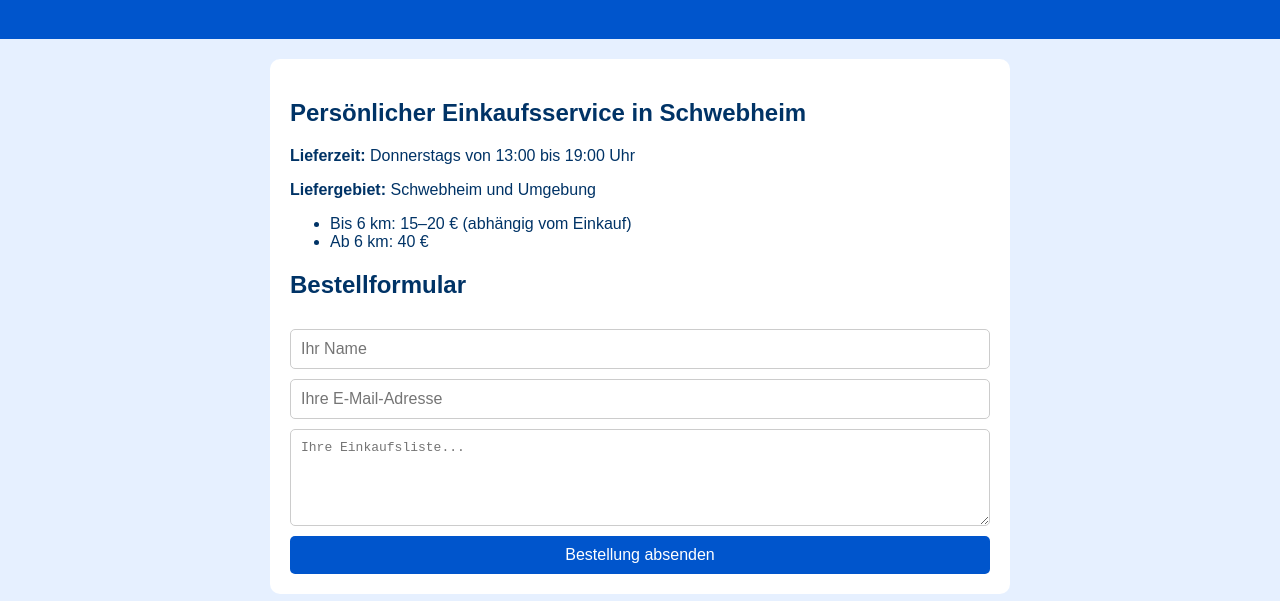
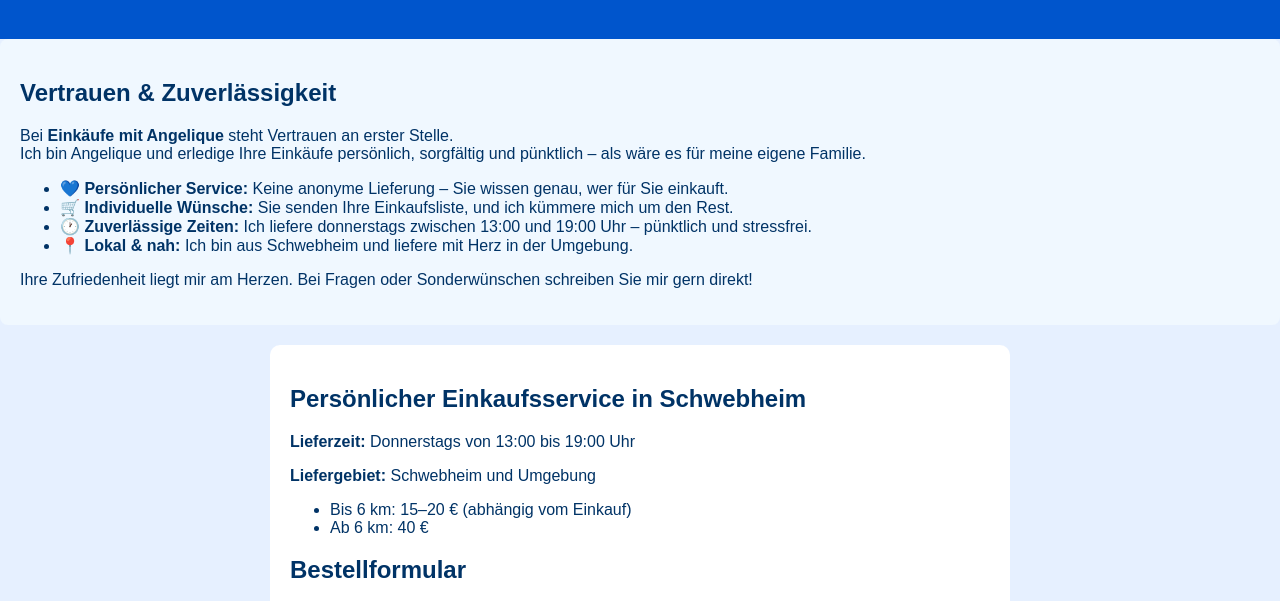
Before and after one commit to angelique20025/einkaeufe-mit-angelique, a plain HTML site: page index.html in a window 1280 px wide. Shown: the part 121-722 px from the top of the page. Drawn offline with Linux system fonts and the light colour scheme.

Commit message:
Update index.html

```diff
--- a/index.html
+++ b/index.html
@@ -67,7 +67,20 @@
         <img src="https://cdn-icons-png.flaticon.com/512/263/263142.png" alt="Warenkorb">
         <h1>Einkäufe mit Angelique</h1>
     </header>
+<section id="vertrauen" style="background-color:#f0f8ff; padding: 20px; border-radius: 8px;">
+  <h2>Vertrauen &amp; Zuverlässigkeit</h2>
+  <p>Bei <strong>Einkäufe mit Angelique</strong> steht Vertrauen an erster Stelle.<br>
+  Ich bin Angelique und erledige Ihre Einkäufe persönlich, sorgfältig und pünktlich – als wäre es für meine eigene Familie.</p>
 
+  <ul>
+    <li>💙 <strong>Persönlicher Service:</strong> Keine anonyme Lieferung – Sie wissen genau, wer für Sie einkauft.</li>
+    <li>🛒 <strong>Individuelle Wünsche:</strong> Sie senden Ihre Einkaufsliste, und ich kümmere mich um den Rest.</li>
+    <li>🕐 <strong>Zuverlässige Zeiten:</strong> Ich liefere donnerstags zwischen 13:00 und 19:00 Uhr – pünktlich und stressfrei.</li>
+    <li>📍 <strong>Lokal &amp; nah:</strong> Ich bin aus Schwebheim und liefere mit Herz in der Umgebung.</li>
+  </ul>
+
+  <p>Ihre Zufriedenheit liegt mir am Herzen. Bei Fragen oder Sonderwünschen schreiben Sie mir gern direkt!</p>
+</section>
     <main>
         <h2>Persönlicher Einkaufsservice in Schwebheim</h2>
         <p><strong>Lieferzeit:</strong> Donnerstags von 13:00 bis 19:00 Uhr</p>
```
